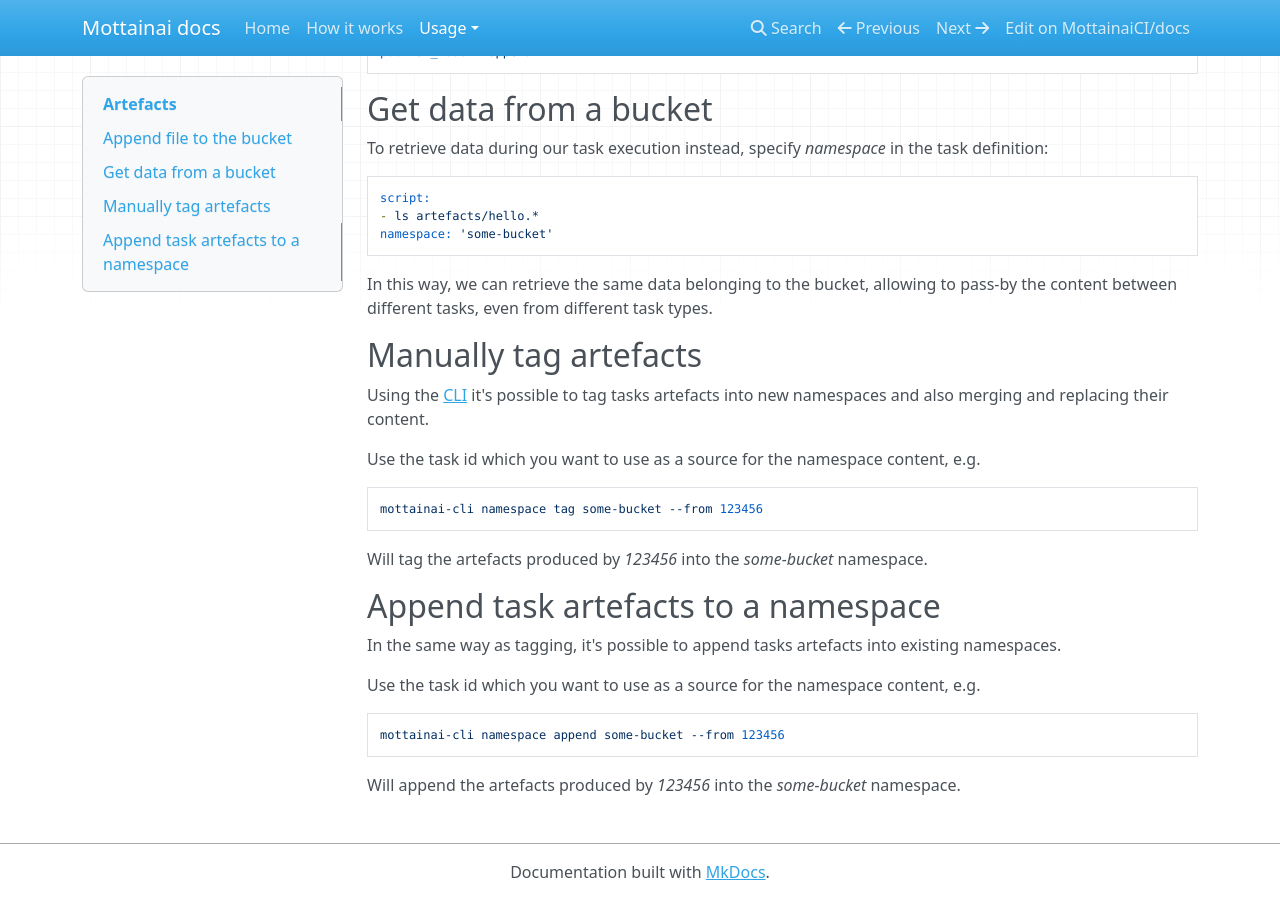
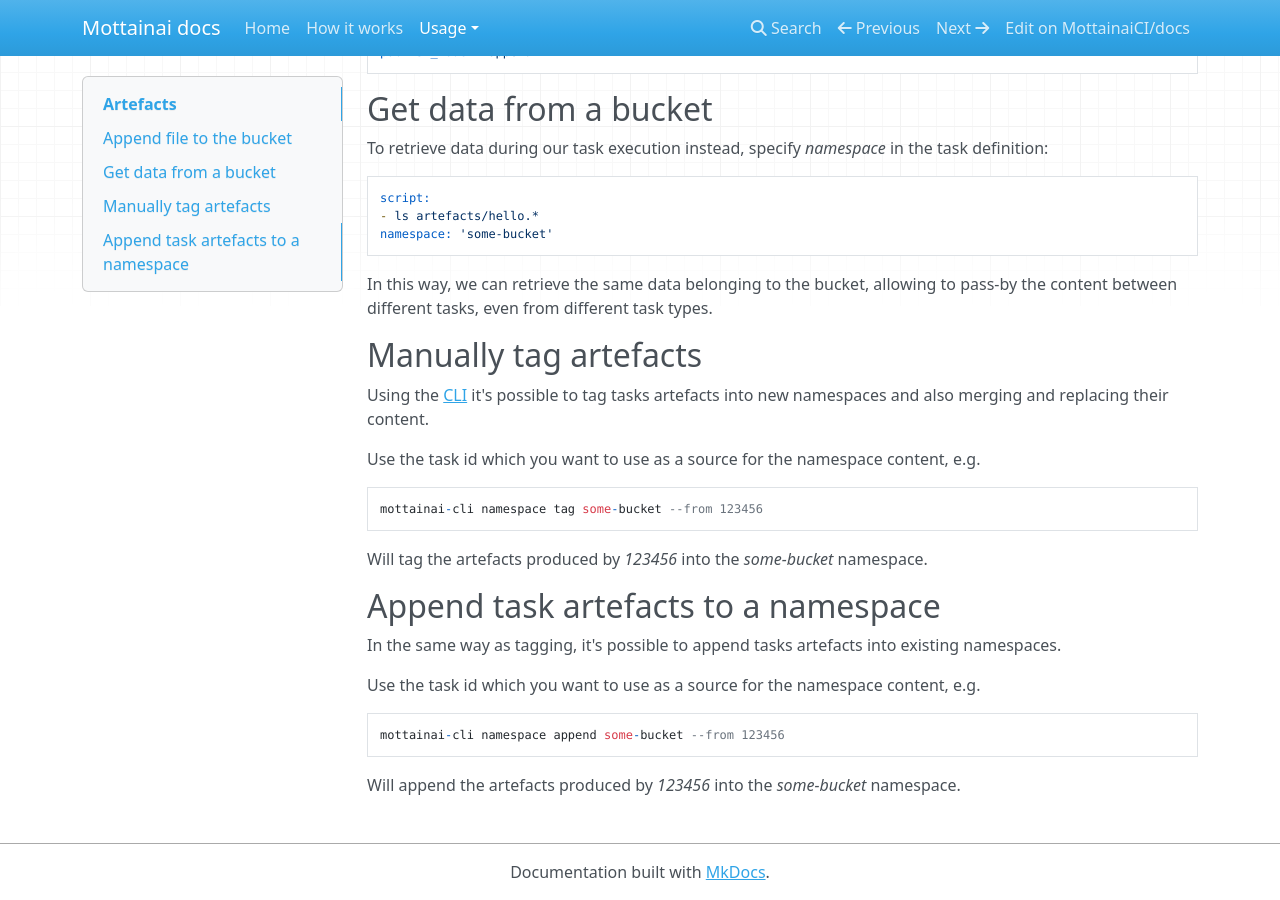
Before and after one commit to MottainaiCI/docs, an MkDocs documentation site: the page built from docs/usage/artefacts.md, in a window 1280 px wide and 900 px high, scrolled down 865 px. Built offline with MkDocs 1.6.1, drawn with Linux system fonts in a browser that asks for light colours; nearby versions of some CDN libraries.

Commit message:
Fix code blocks on artefacts

````diff
--- a/docs/usage/artefacts.md
+++ b/docs/usage/artefacts.md
@@ -59,9 +59,7 @@
 
 Use the task id which you want to use as a source for the namespace content, e.g.
 
-```yaml
-mottainai-cli namespace tag some-bucket --from 123456
-```
+    mottainai-cli namespace tag some-bucket --from 123456
 
 Will tag the artefacts produced by *123456* into the *some-bucket* namespace.
 
@@ -71,8 +69,7 @@
 
 Use the task id which you want to use as a source for the namespace content, e.g.
 
-```yaml
-mottainai-cli namespace append some-bucket --from 123456
-```
+
+    mottainai-cli namespace append some-bucket --from 123456
 
 Will append the artefacts produced by *123456* into the *some-bucket* namespace.
````
